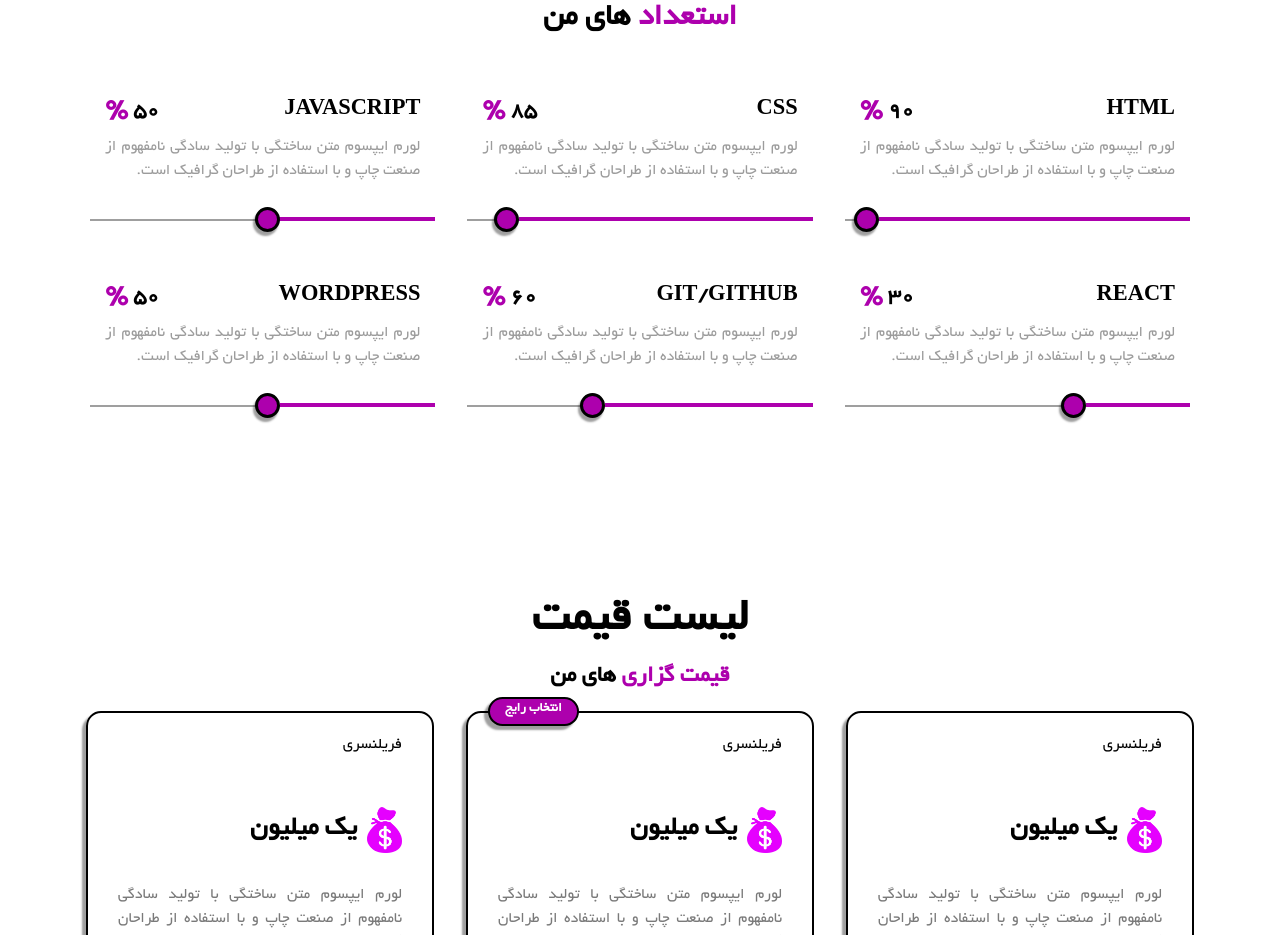
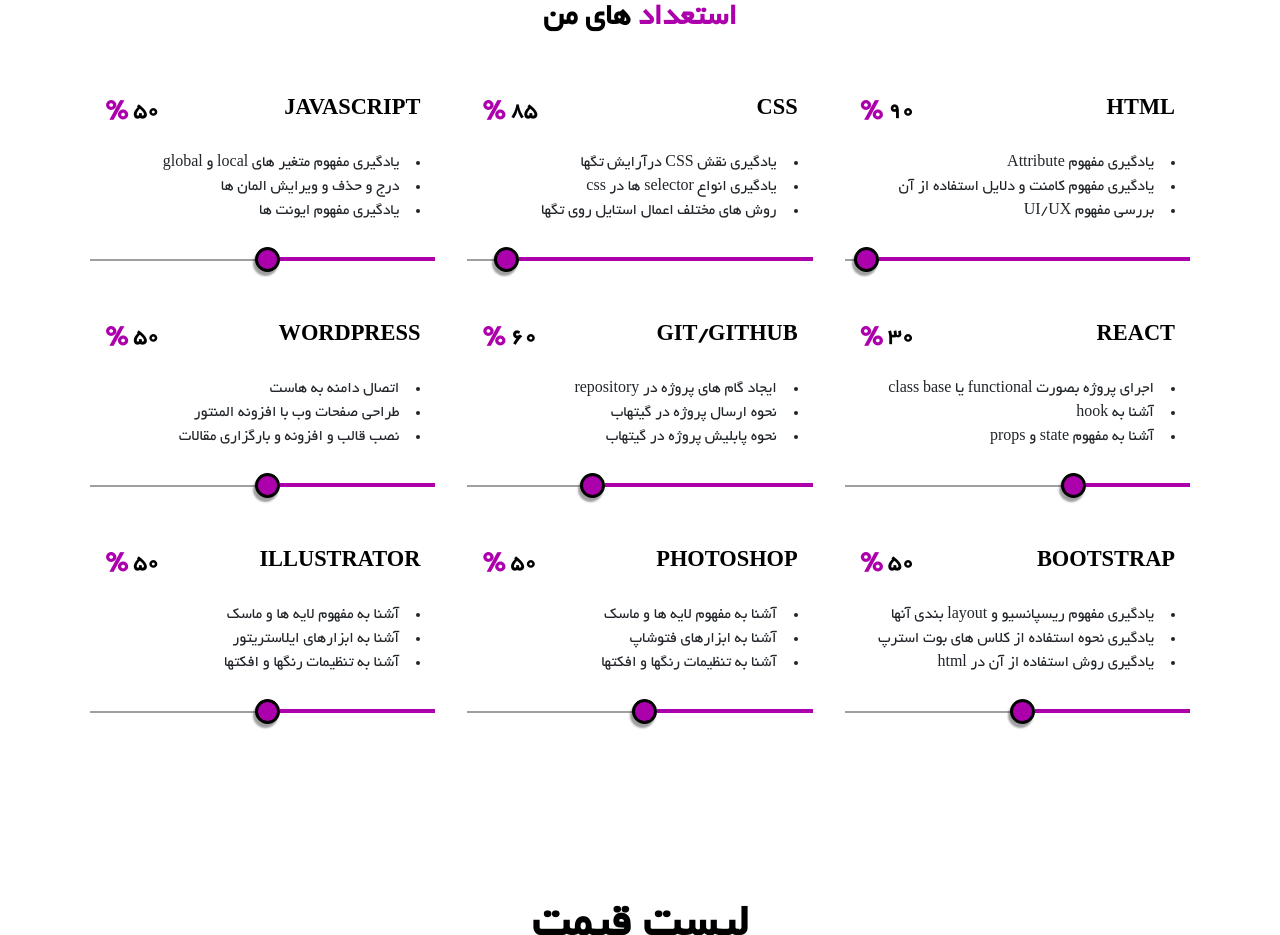
Before and after one commit to haniehhr1999/personal-site, a plain HTML site: page index.html in a window 1280 px wide. Shown: the part 1294-2229 px from the top of the page. Drawn offline with nearby package versions, Linux system fonts and the light colour scheme.

Commit message:
complete the part of skills

```diff
--- a/index.html
+++ b/index.html
@@ -40,6 +40,8 @@
   </head>
   <body class="bg-white">
 
+
+    <!-- header  -->
     <header class="bg-white px-lg-5">
       <div class="container">
         <div class="row">
@@ -89,7 +91,7 @@
       </div>
     </div>
 
-    <!-- 50% done  -->
+    <!-- introduction  -->
     <div class="general-introduction">
       <div class="container">
         <div class="row gy-5">
@@ -311,7 +313,7 @@
       </div>
     </div>
 
-    <!-- done  -->
+    <!-- skill  -->
     <div class="professional">
       <h2 class="text-center text-black">مهارتهای حرفه ای</h2>
       <p class="para text-center">
@@ -330,8 +332,9 @@
                 </div>
               </div>
               <p class="grey">
-                لورم ایپسوم متن ساختگی با تولید سادگی نامفهوم از صنعت چاپ و با
-                استفاده از طراحان گرافیک است.
+                <li>یادگیری مفهوم Attribute</li>
+                <li>یادگیری مفهوم کامنت و دلایل استفاده از آن</li>
+                <li>بررسی مفهوم UI/UX</li>
               </p>
               <div class="circles-prof circle1 bgd-banafsh-md"></div>
               <div class="line line1 brdr-banafsh-md"></div>
@@ -347,8 +350,9 @@
                 </div>
               </div>
               <p class="grey">
-                لورم ایپسوم متن ساختگی با تولید سادگی نامفهوم از صنعت چاپ و با
-                استفاده از طراحان گرافیک است.
+                <li>یادگیری نقش CSS درآرایش تگها</li>
+                <li>یادگیری انواع selector ها در css</li>
+                <li>روش های مختلف اعمال استایل روی تگها</li>
               </p>
               <div class="circles-prof circle2 bgd-banafsh-md"></div>
               <div class="line line2 brdr-banafsh-md"></div>
@@ -364,8 +368,9 @@
                 </div>
               </div>
               <p class="grey">
-                لورم ایپسوم متن ساختگی با تولید سادگی نامفهوم از صنعت چاپ و با
-                استفاده از طراحان گرافیک است.
+                <li>یادگیری مفهوم متغیر های local و global</li>
+                <li>درج و حذف و ویرایش المان ها</li>
+                <li>یادگیری مفهوم ایونت ها</li>
               </p>
               <div class="circles-prof circle3 bgd-banafsh-md"></div>
               <div class="line line3 brdr-banafsh-md"></div>
@@ -381,8 +386,9 @@
                 </div>
               </div>
               <p class="grey">
-                لورم ایپسوم متن ساختگی با تولید سادگی نامفهوم از صنعت چاپ و با
-                استفاده از طراحان گرافیک است.
+                <li>اجرای پروژه بصورت functional یا class base</li>
+                <li>آشنا به hook</li>
+                <li>آشنا به مفهوم state و props</li>
               </p>
               <div class="circles-prof circle4 bgd-banafsh-md"></div>
               <div class="line line4 brdr-banafsh-md"></div>
@@ -398,8 +404,9 @@
                 </div>
               </div>
               <p class="grey">
-                لورم ایپسوم متن ساختگی با تولید سادگی نامفهوم از صنعت چاپ و با
-                استفاده از طراحان گرافیک است.
+                <li>ایجاد گام های پروژه در repository</li>
+                <li>نحوه ارسال پروژه در گیتهاب</li>
+                <li>نحوه پابلیش پروژه در گیتهاب</li>
               </p>
               <div class="circles-prof circle5 bgd-banafsh-md"></div>
               <div class="line line5 brdr-banafsh-md"></div>
@@ -415,8 +422,63 @@
                 </div>
               </div>
               <p class="grey">
-                لورم ایپسوم متن ساختگی با تولید سادگی نامفهوم از صنعت چاپ و با
-                استفاده از طراحان گرافیک است.
+                <li>اتصال دامنه به هاست</li>
+                <li>طراحی صفحات وب با افزونه المنتور</li>
+                <li>نصب قالب و افزونه و بارگزاری مقالات</li>
+              </p>
+              <div class="circles-prof circle6 bgd-banafsh-md"></div>
+              <div class="line line6 brdr-banafsh-md"></div>
+            </div>
+          </div>
+          <div class="col-12 col-sm-12 col-md-6 col-lg-4 px-3 py-2">
+            <div class="box-talent position-relative">
+              <div class="gp-title d-flex justify-content-between align-items-center">
+                <span class="onvan text-black">BOOTSTRAP</span>
+                <div class="percent">
+                  <span class="adad text-black">50</span>
+                  <span class="darsad banafsh-color-md">%</span>
+                </div>
+              </div>
+              <p class="grey">
+                <li>یادگیری مفهوم ریسپانسیو و layout بندی آنها</li>
+                <li>یادگیری نحوه استفاده از کلاس های بوت استرپ</li>
+                <li>یادگیری روش استفاده از آن در html </li>
+              </p>
+              <div class="circles-prof circle6 bgd-banafsh-md"></div>
+              <div class="line line6 brdr-banafsh-md"></div>
+            </div>
+          </div>
+          <div class="col-12 col-sm-12 col-md-6 col-lg-4 px-3 py-2">
+            <div class="box-talent position-relative">
+              <div class="gp-title d-flex justify-content-between align-items-center">
+                <span class="onvan text-black">PHOTOSHOP</span>
+                <div class="percent">
+                  <span class="adad text-black">50</span>
+                  <span class="darsad banafsh-color-md">%</span>
+                </div>
+              </div>
+              <p class="grey">
+                <li>آشنا به مفهوم لایه ها و ماسک</li>
+                <li>آشنا به ابزارهای فتوشاپ</li>
+                <li>آشنا به تنظیمات رنگها و افکتها</li>
+              </p>
+              <div class="circles-prof circle6 bgd-banafsh-md"></div>
+              <div class="line line6 brdr-banafsh-md"></div>
+            </div>
+          </div>
+          <div class="col-12 col-sm-12 col-md-6 col-lg-4 px-3 py-2">
+            <div class="box-talent position-relative">
+              <div class="gp-title d-flex justify-content-between align-items-center">
+                <span class="onvan text-black">ILLUSTRATOR</span>
+                <div class="percent">
+                  <span class="adad text-black">50</span>
+                  <span class="darsad banafsh-color-md">%</span>
+                </div>
+              </div>
+              <p class="grey">
+                <li>آشنا به مفهوم لایه ها و ماسک</li>
+                <li>آشنا به ابزارهای ایلاستریتور</li>
+                <li>آشنا به تنظیمات رنگها و افکتها</li>
               </p>
               <div class="circles-prof circle6 bgd-banafsh-md"></div>
               <div class="line line6 brdr-banafsh-md"></div>
```
